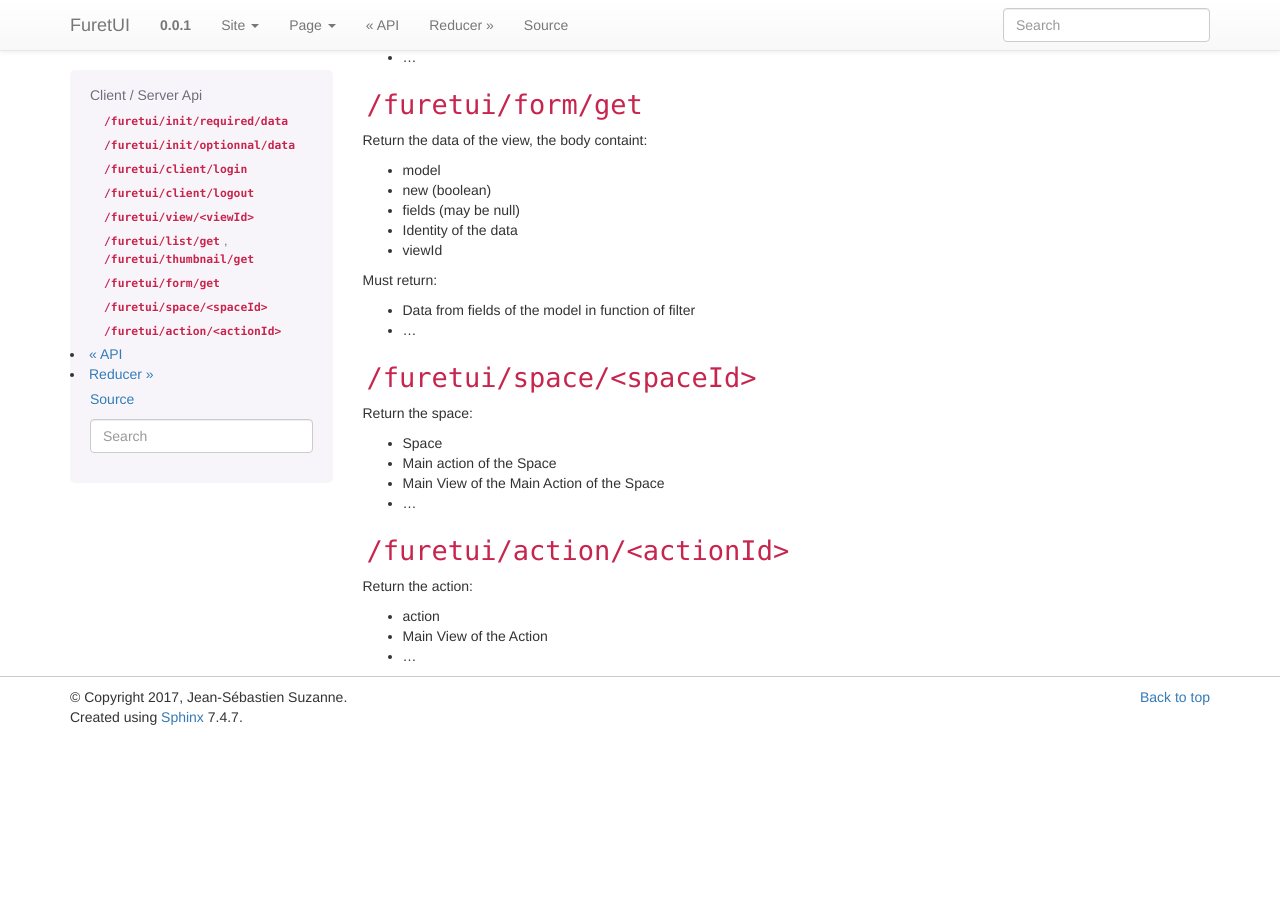
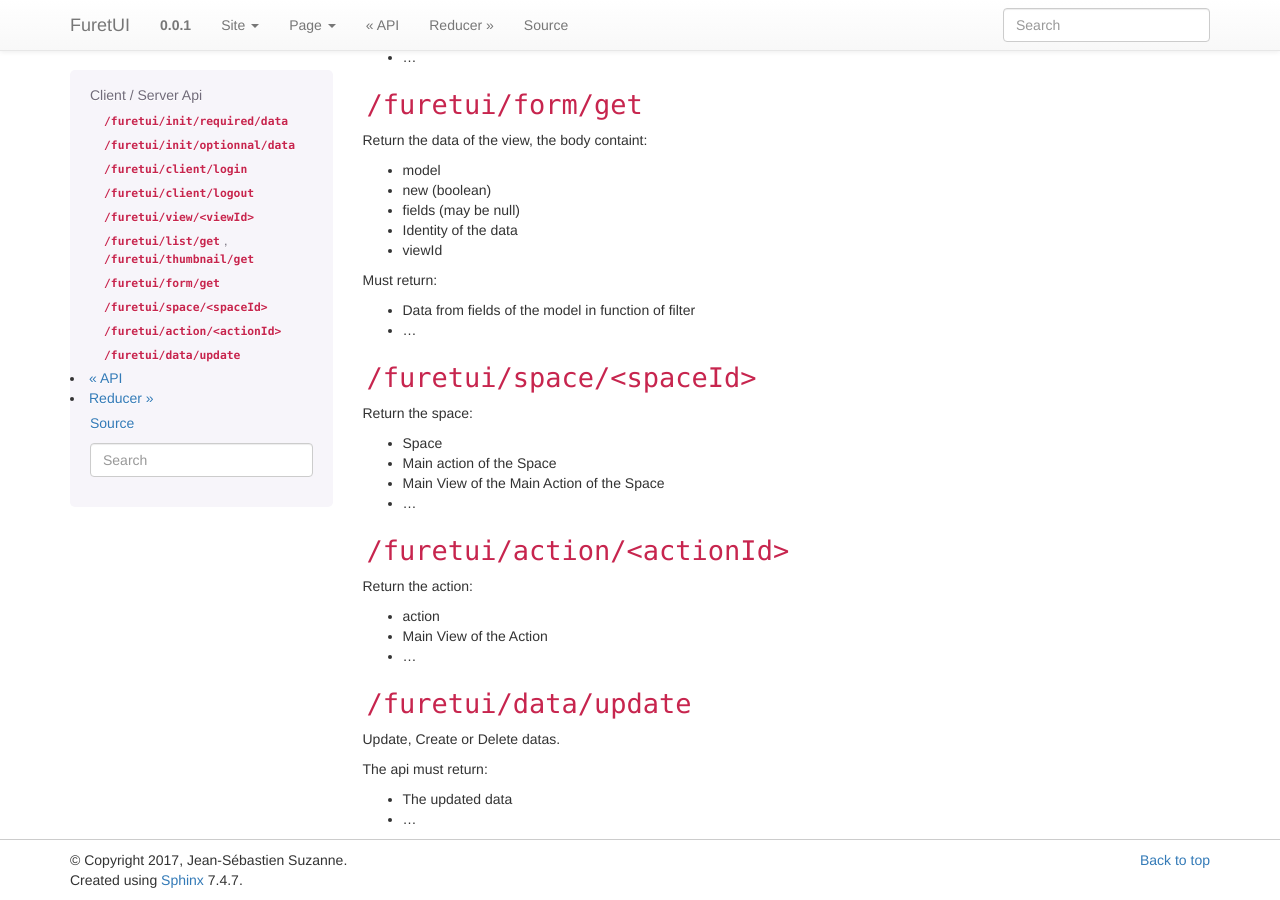
Before and after one commit to AnyBlok/furet_ui, a Sphinx documentation site: the page built from docs/source/server.rst, in a window 1280 px wide and 900 px high, scrolled down 1293 px. Built offline with Sphinx 7.4.7, drawn with Linux system fonts in a browser that asks for light colours; before the commit the page ends 2030 px from its top, so only the background shows below that.

Commit message:
Update doc client / server communication

```diff
--- a/docs/source/server.rst
+++ b/docs/source/server.rst
@@ -120,3 +120,13 @@ Return the action:
 * action
 * Main View of the Action
 * ...
+
+``/furetui/data/update``
+------------------------
+
+Update, Create or Delete datas.
+
+The api must return:
+
+* The updated data
+* ...
```
